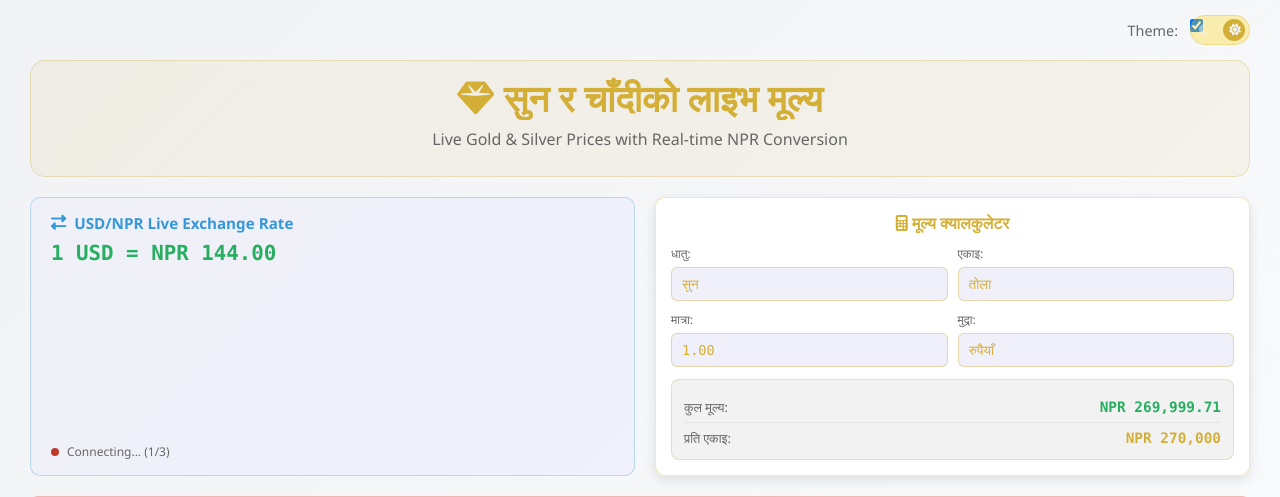
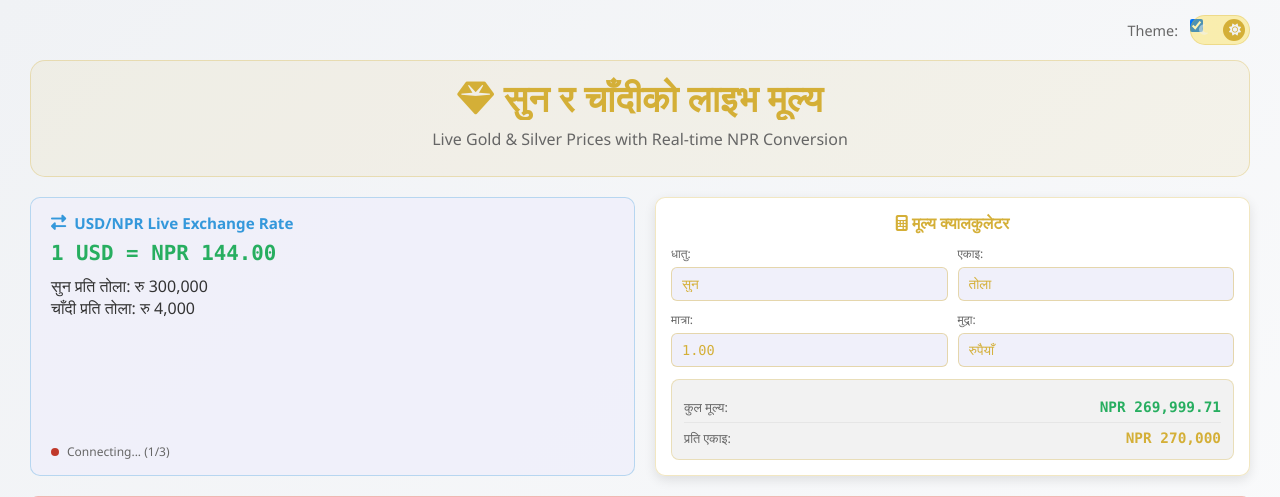
Before and after one commit to rocean007/projectJan26, a Python web app: template templates/index.html in a window 1280 px wide. Shown: the top 497 px of the page. Run offline with Jinja, Linux system fonts and the light colour scheme; the template is opened without the code that fills it, so the values that code supplies are empty; some libraries are stand-ins or nearby versions.

Commit message:
modified:   templates/index.html

```diff
--- a/templates/index.html
+++ b/templates/index.html
@@ -772,7 +772,8 @@
             <div class="exchange-tracker-compact">
                 <h3><i class="fas fa-exchange-alt"></i> USD/NPR Live Exchange Rate</h3>
                 <div class="exchange-rate-compact" id="usd-npr-rate">1 USD = NPR 144</div>
-                <div class="current-rate" id="xauxag-npr"></div>
+                <div class="current-rate" id="xau-npr"> सुन प्रति तोला: रु 300,000 </div>
+                <div class="current-rate" id="xag-npr"> चाँदी प्रति तोला: रु 4,000 </div>
                 <div class="backend-status-compact">
                     <span class="status-indicator status-connected" id="backend-status-indicator"></span>
                     <span id="backend-status-text">Backend Connected</span>
```
